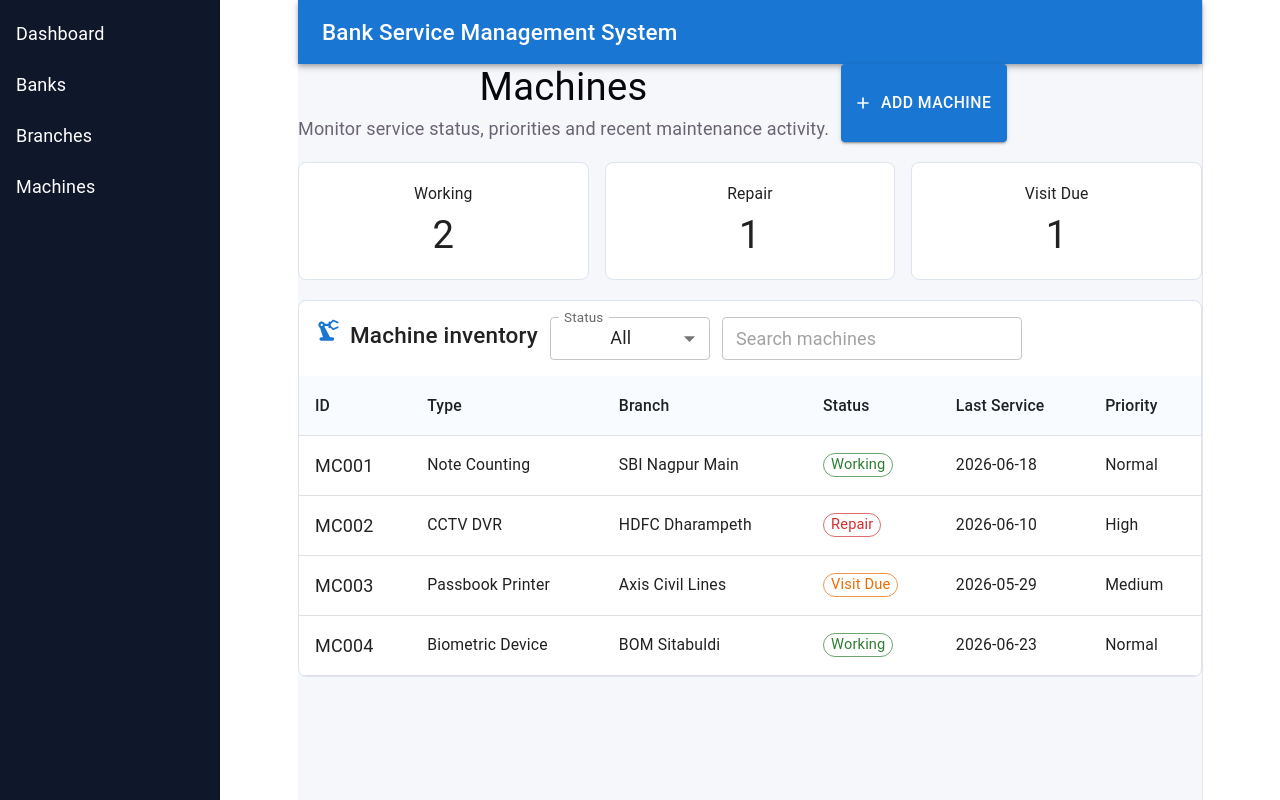
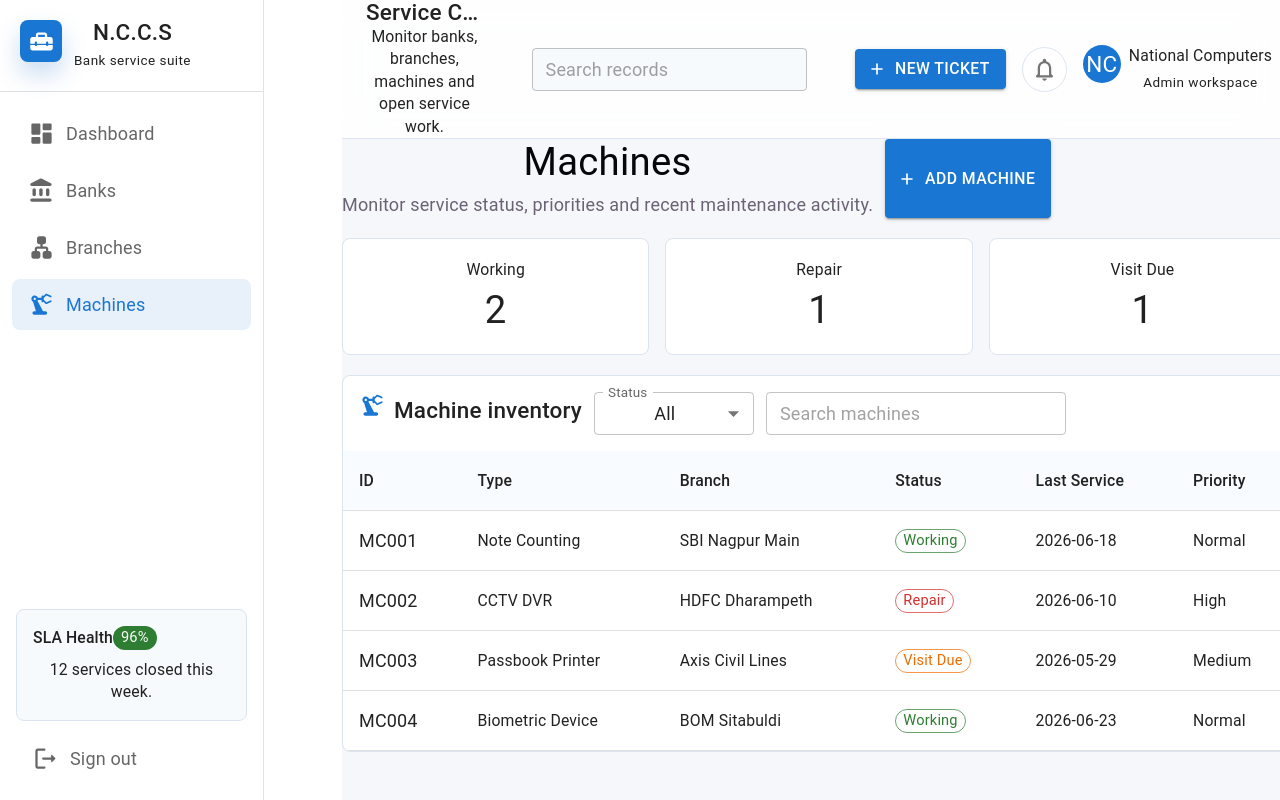
Before and after one commit to Rudra-Jawale/Bank-Service-Management-Website, a React (Vite) app in the folder bank-service-management/: page /machines in a window 1280 px wide. Built offline with nearby package versions, Linux system fonts and the light colour scheme.

Commit message:
updated navigation and sidebar

```diff
--- a/bank-service-management/src/components/Navbar.jsx
+++ b/bank-service-management/src/components/Navbar.jsx
@@ -1,12 +1,130 @@
-import { AppBar, Toolbar, Typography } from "@mui/material";
+import {
+  AppBar,
+  Avatar,
+  Box,
+  Button,
+  IconButton,
+  InputAdornment,
+  Stack,
+  TextField,
+  Toolbar,
+  Tooltip,
+  Typography,
+} from "@mui/material";
+import AddRoundedIcon from "@mui/icons-material/AddRounded";
+import MenuRoundedIcon from "@mui/icons-material/MenuRounded";
+import NotificationsNoneRoundedIcon from "@mui/icons-material/NotificationsNoneRounded";
+import SearchRoundedIcon from "@mui/icons-material/SearchRounded";
 
-export default function Navbar() {
+export default function Navbar({ onMenuClick }) {
   return (
-    <AppBar position="static">
-      <Toolbar>
-        <Typography variant="h6">
-          Bank Service Management System
-        </Typography>
+    <AppBar
+      position="sticky"
+      elevation={0}
+      sx={{
+        top: 0,
+        zIndex: (theme) => theme.zIndex.drawer + 1,
+        bgcolor: "rgba(255, 255, 255, 0.88)",
+        color: "text.primary",
+        borderBottom: "1px solid #dbe4ef",
+        backdropFilter: "blur(18px)",
+      }}
+    >
+      <Toolbar
+        sx={{
+          minHeight: { xs: 64, sm: 72 },
+          px: { xs: 2, sm: 3 },
+          gap: 2,
+        }}
+      >
+        <IconButton
+          edge="start"
+          onClick={onMenuClick}
+          sx={{ display: { md: "none" } }}
+          aria-label="Open navigation"
+        >
+          <MenuRoundedIcon />
+        </IconButton>
+
+        <Box sx={{ minWidth: 0, flex: 1 }}>
+          <Typography
+            variant="h6"
+            sx={{
+              lineHeight: 1.15,
+              whiteSpace: "nowrap",
+              overflow: "hidden",
+              textOverflow: "ellipsis",
+            }}
+          >
+            Service Control
+          </Typography>
+          <Typography
+            variant="body2"
+            color="text.secondary"
+            sx={{ display: { xs: "none", sm: "block" } }}
+          >
+            Monitor banks, branches, machines and open service work.
+          </Typography>
+        </Box>
+
+        <TextField
+          size="small"
+          placeholder="Search records"
+          sx={{
+            width: { md: 260, lg: 340 },
+            display: { xs: "none", md: "block" },
+            "& .MuiOutlinedInput-root": {
+              bgcolor: "#f7fafc",
+            },
+          }}
+          InputProps={{
+            startAdornment: (
+              <InputAdornment position="start">
+                <SearchRoundedIcon fontSize="small" />
+              </InputAdornment>
+            ),
+          }}
+        />
+
+        <Button
+          variant="contained"
+          startIcon={<AddRoundedIcon />}
+          sx={{ display: { xs: "none", sm: "inline-flex" } }}
+        >
+          New Ticket
+        </Button>
+
+        <Tooltip title="Notifications">
+          <IconButton
+            sx={{
+              border: "1px solid #dbe4ef",
+              bgcolor: "#fff",
+              flexShrink: 0,
+            }}
+            aria-label="Notifications"
+          >
+            <NotificationsNoneRoundedIcon />
+          </IconButton>
+        </Tooltip>
+
+        <Stack
+          direction="row"
+          spacing={1}
+          alignItems="center"
+          sx={{ minWidth: 0 }}
+        >
+          <Avatar sx={{ width: 38, height: 38, bgcolor: "primary.main" }}>
+            NC
+          </Avatar>
+          <Box sx={{ display: { xs: "none", lg: "block" }, minWidth: 0 }}>
+            <Typography variant="body2" fontWeight={800} noWrap>
+              National Computers
+            </Typography>
+            <Typography variant="caption" color="text.secondary" noWrap>
+              Admin workspace
+            </Typography>
+          </Box>
+        </Stack>
       </Toolbar>
     </AppBar>
   );
--- a/bank-service-management/src/components/Sidebar.jsx
+++ b/bank-service-management/src/components/Sidebar.jsx
@@ -1,41 +1,210 @@
-import { Drawer, List, ListItemButton, ListItemText } from "@mui/material";
-import { Link } from "react-router-dom";
+import {
+  Box,
+  Chip,
+  Divider,
+  Drawer,
+  List,
+  ListItemButton,
+  ListItemIcon,
+  ListItemText,
+  Stack,
+  Typography,
+} from "@mui/material";
+import AccountBalanceRoundedIcon from "@mui/icons-material/AccountBalanceRounded";
+import DashboardRoundedIcon from "@mui/icons-material/DashboardRounded";
+import HomeRepairServiceRoundedIcon from "@mui/icons-material/HomeRepairServiceRounded";
+import LanRoundedIcon from "@mui/icons-material/LanRounded";
+import LogoutRoundedIcon from "@mui/icons-material/LogoutRounded";
+import PrecisionManufacturingRoundedIcon from "@mui/icons-material/PrecisionManufacturingRounded";
+import { Link, useLocation } from "react-router-dom";
 
-const drawerWidth = 220;
+const navItems = [
+  {
+    label: "Dashboard",
+    path: "/dashboard",
+    icon: <DashboardRoundedIcon />,
+  },
+  {
+    label: "Banks",
+    path: "/banks",
+    icon: <AccountBalanceRoundedIcon />,
+  },
+  {
+    label: "Branches",
+    path: "/branches",
+    icon: <LanRoundedIcon />,
+  },
+  {
+    label: "Machines",
+    path: "/machines",
+    icon: <PrecisionManufacturingRoundedIcon />,
+  },
+];
 
-export default function Sidebar() {
-  return (
-    <Drawer
-      variant="permanent"
+export default function Sidebar({ drawerWidth = 264, mobileOpen, onClose }) {
+  const location = useLocation();
+
+  const drawerContent = (
+    <Box
       sx={{
-        width: drawerWidth,
-        "& .MuiDrawer-paper": {
-          backgroundColor: "#0F172A",
-          color: "white",
-          width: drawerWidth,
-          boxSizing: "border-box",
-        },
+        height: "100%",
+        display: "flex",
+        flexDirection: "column",
+        bgcolor: "#ffffff",
       }}
     >
-      <List>
+      <Box sx={{ p: 2.5 }}>
+        <Stack direction="row" spacing={1.5} alignItems="center">
+          <Box
+            sx={{
+              width: 42,
+              height: 42,
+              borderRadius: 2,
+              display: "grid",
+              placeItems: "center",
+              color: "#fff",
+              bgcolor: "primary.main",
+              boxShadow: "0 12px 24px rgba(35, 108, 201, 0.24)",
+              flexShrink: 0,
+            }}
+          >
+            <HomeRepairServiceRoundedIcon />
+          </Box>
+          <Box sx={{ minWidth: 0 }}>
+            <Typography variant="h6" sx={{ lineHeight: 1.1 }} noWrap>
+              N.C.C.S
+            </Typography>
+            <Typography variant="caption" color="text.secondary" noWrap>
+              Bank service suite
+            </Typography>
+          </Box>
+        </Stack>
+      </Box>
 
-        <ListItemButton component={Link} to="/">
-          <ListItemText primary="Dashboard" />
+      <Divider />
+
+      <List sx={{ px: 1.5, py: 2 }}>
+        {navItems.map((item) => {
+          const active = location.pathname === item.path;
+
+          return (
+            <ListItemButton
+              key={item.path}
+              component={Link}
+              to={item.path}
+              onClick={onClose}
+              selected={active}
+              sx={{
+                mb: 0.75,
+                borderRadius: 2,
+                minHeight: 48,
+                color: active ? "primary.main" : "text.secondary",
+                "&.Mui-selected": {
+                  bgcolor: "rgba(35, 108, 201, 0.1)",
+                },
+                "&.Mui-selected:hover, &:hover": {
+                  bgcolor: active ? "rgba(35, 108, 201, 0.14)" : "#f4f7fb",
+                },
+              }}
+            >
+              <ListItemIcon
+                sx={{
+                  minWidth: 38,
+                  color: "inherit",
+                }}
+              >
+                {item.icon}
+              </ListItemIcon>
+              <ListItemText
+                primary={item.label}
+                primaryTypographyProps={{
+                  fontWeight: active ? 800 : 700,
+                  noWrap: true,
+                }}
+              />
+            </ListItemButton>
+          );
+        })}
+      </List>
+
+      <Box sx={{ flexGrow: 1 }} />
+
+      <Box sx={{ p: 2 }}>
+        <Box
+          sx={{
+            border: "1px solid #dbe4ef",
+            borderRadius: 2,
+            p: 2,
+            bgcolor: "#f7fafc",
+          }}
+        >
+          <Stack direction="row" alignItems="center" justifyContent="space-between">
+            <Typography variant="subtitle2" fontWeight={800}>
+              SLA Health
+            </Typography>
+            <Chip label="96%" size="small" color="success" />
+          </Stack>
+          <Typography variant="body2" color="text.secondary" sx={{ mt: 1 }}>
+            12 services closed this week.
+          </Typography>
+        </Box>
+
+        <ListItemButton
+          component={Link}
+          to="/signin"
+          onClick={onClose}
+          sx={{
+            mt: 1.5,
+            borderRadius: 2,
+            color: "text.secondary",
+          }}
+        >
+          <ListItemIcon sx={{ minWidth: 38, color: "inherit" }}>
+            <LogoutRoundedIcon />
+          </ListItemIcon>
+          <ListItemText
+            primary="Sign out"
+            primaryTypographyProps={{ fontWeight: 700, noWrap: true }}
+          />
         </ListItemButton>
+      </Box>
+    </Box>
+  );
 
-        <ListItemButton component={Link} to="/banks">
-          <ListItemText primary="Banks" />
-        </ListItemButton>
+  return (
+    <>
+      <Drawer
+        variant="temporary"
+        open={mobileOpen}
+        onClose={onClose}
+        ModalProps={{ keepMounted: true }}
+        sx={{
+          display: { xs: "block", md: "none" },
+          "& .MuiDrawer-paper": {
+            width: drawerWidth,
+            borderRight: "1px solid #dbe4ef",
+          },
+        }}
+      >
+        {drawerContent}
+      </Drawer>
 
-        <ListItemButton component={Link} to="/branches">
-          <ListItemText primary="Branches" />
-        </ListItemButton>
-
-        <ListItemButton component={Link} to="/machines">
-          <ListItemText primary="Machines" />
-        </ListItemButton>
-
-      </List>
-    </Drawer>
+      <Drawer
+        variant="permanent"
+        open
+        sx={{
+          display: { xs: "none", md: "block" },
+          width: drawerWidth,
+          flexShrink: 0,
+          "& .MuiDrawer-paper": {
+            width: drawerWidth,
+            boxSizing: "border-box",
+            borderRight: "1px solid #dbe4ef",
+          },
+        }}
+      >
+        {drawerContent}
+      </Drawer>
+    </>
   );
 }
```
